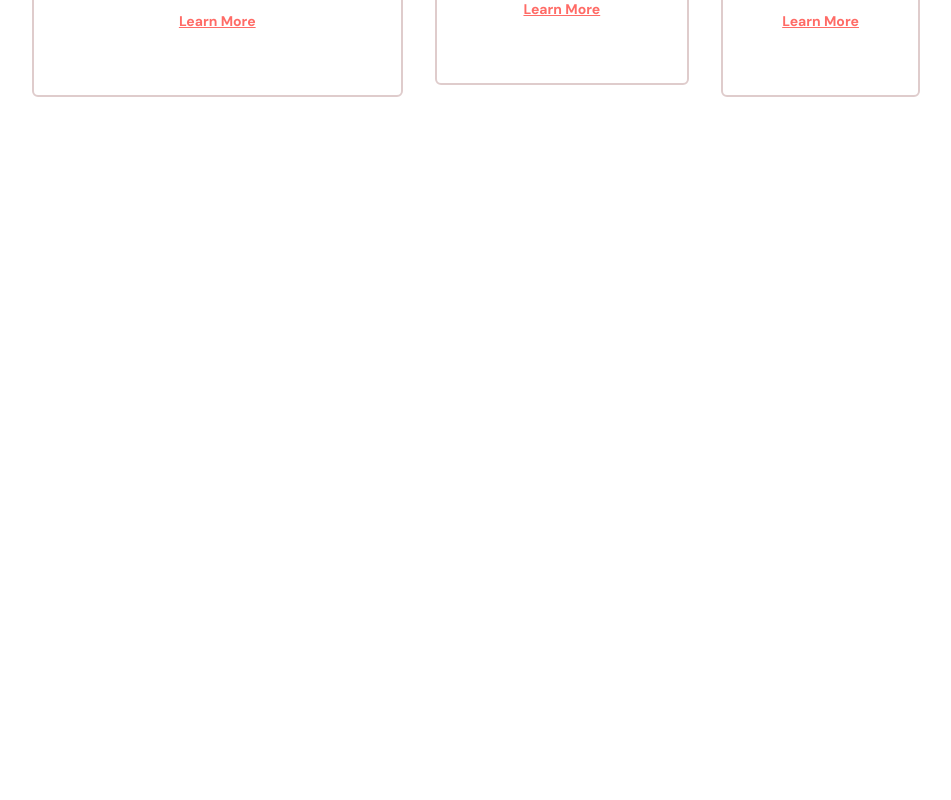
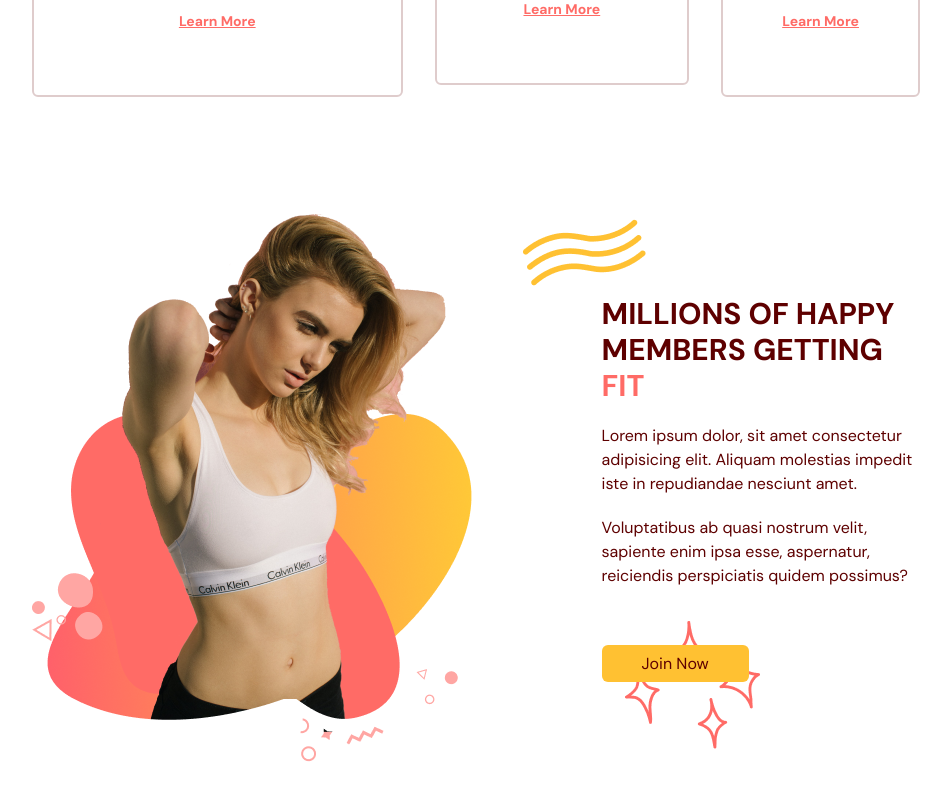
Before and after one commit to elsacodesid/gym-app, a React (Vite) app: page / in a window 1280 px wide. Shown: the part 1403-2203 px from the top of the page, without its empty margins (164-1115 px from the left). Before the commit the page ends 1600 px from the top, so only its background shows below. Built offline with nearby package versions, Linux system fonts and the light colour scheme.

Commit message:
update homepage

```diff
--- a/src/scenes/benefits/index.tsx
+++ b/src/scenes/benefits/index.tsx
@@ -7,6 +7,8 @@
 } from '@heroicons/react/24/outline';
 import { motion } from 'framer-motion';
 import Benefit from './Benefit';
+import ActionButton from '@/shared/ActionButton';
+import BenefitsPageGraphic from '@/assets/BenefitsPageGraphic.png';
 
 const benefits: Array<BenefitType> = [
     {
@@ -32,9 +34,9 @@
 const container = {
     hidden: {},
     visible: {
-        transition: { staggerChildren: 0.2 }
-    }
-}
+        transition: { staggerChildren: 0.2 },
+    },
+};
 
 type Props = {
     setSelectedPage: (value: SelectedPage) => void;
@@ -48,21 +50,31 @@
                 onViewportEnter={() => setSelectedPage(SelectedPage.Benefits)}
             >
                 {/* Header */}
-                <div className="md:my-5 md:w-3/5">
+                <motion.div
+                    initial="hidden"
+                    whileInView="visible"
+                    viewport={{ once: true, amount: 0.5 }}
+                    transition={{ duration: 0.5 }}
+                    variants={{
+                        hidden: { opacity: 0, x: -50 },
+                        visible: { opacity: 1, x: 0 },
+                    }}
+                    className="md:my-5 md:w-3/5"
+                >
                     <HText>MORE THAN JUST A GYM</HText>
                     <p className="my-5 text-sm">
                         We provide world class fitness equipment, trainers and
                         classes to get you to your ultimate fitness goals with
                         ease. We provide true care into each and every member.
                     </p>
-                </div>
+                </motion.div>
                 {/* Benefits */}
-                <motion.div className="md:flex items-center justify-between gap-8 mt-5"
-                initial="hidden"
-                whileInView="visible"
-                viewport={{ once: true, amount: 0.5}}
-                variants={container}
-
+                <motion.div
+                    className="md:flex items-center justify-between gap-8 mt-5"
+                    initial="hidden"
+                    whileInView="visible"
+                    viewport={{ once: true, amount: 0.5 }}
+                    variants={container}
                 >
                     {benefits.map((benefit: BenefitType) => (
                         <Benefit
@@ -74,6 +86,72 @@
                         />
                     ))}
                 </motion.div>
+                {/* Graphics and Description */}
+                <div className="md:flex mt-16 items-center justify-between gap-20 md:mt-28">
+                    <img
+                        className="mx-auto"
+                        alt="benefits-page-graphic"
+                        src={BenefitsPageGraphic}
+                    />
+                    {/* Description */}
+                    <div>
+                        {/* Title */}
+                        <div className="relative">
+                            <div className="before:absolute before:-top-20 before:-left-20 before:z-[-1] before:content-abstractwaves">
+                                <motion.div
+                                    initial="hidden"
+                                    whileInView="visible"
+                                    viewport={{ once: true, amount: 0.5 }}
+                                    transition={{ duration: 0.5 }}
+                                    variants={{
+                                        hidden: { opacity: 0, x: 50 },
+                                        visible: { opacity: 1, x: 0 },
+                                    }}
+                                >
+                                    <HText>
+                                        MILLIONS OF HAPPY MEMBERS GETTING{' '}
+                                        <span className="text-primary-500">
+                                            FIT
+                                        </span>
+                                    </HText>
+                                </motion.div>
+                            </div>
+                        </div>
+                        {/* Desc */}
+                        <motion.div
+                            initial="hidden"
+                            whileInView="visible"
+                            viewport={{ once: true, amount: 0.5 }}
+                            transition={{ delay: 0.2, duration: 0.5 }}
+                            variants={{
+                                hidden: { opacity: 0, x: 50 },
+                                visible: { opacity: 1, x: 0 },
+                            }}
+                        >
+                            <p className="my-5 ">
+                                {' '}
+                                Lorem ipsum dolor, sit amet consectetur
+                                adipisicing elit. Aliquam molestias impedit iste
+                                in repudiandae nesciunt amet.
+                            </p>
+                            <p className="mb-5">
+                                {' '}
+                                Voluptatibus ab quasi nostrum velit, sapiente
+                                enim ipsa esse, aspernatur, reiciendis
+                                perspiciatis quidem possimus?
+                            </p>
+                        </motion.div>
+
+                        {/* Button */}
+                        <div className="relative mt-16">
+                            <div className="before:absolute before:-bottom-20 before:right-40 before:z-[-1] before:content-sparkles">
+                                <ActionButton setSelectedPage={setSelectedPage}>
+                                    Join Now
+                                </ActionButton>
+                            </div>
+                        </div>
+                    </div>
+                </div>
             </motion.div>
         </section>
     );
```
